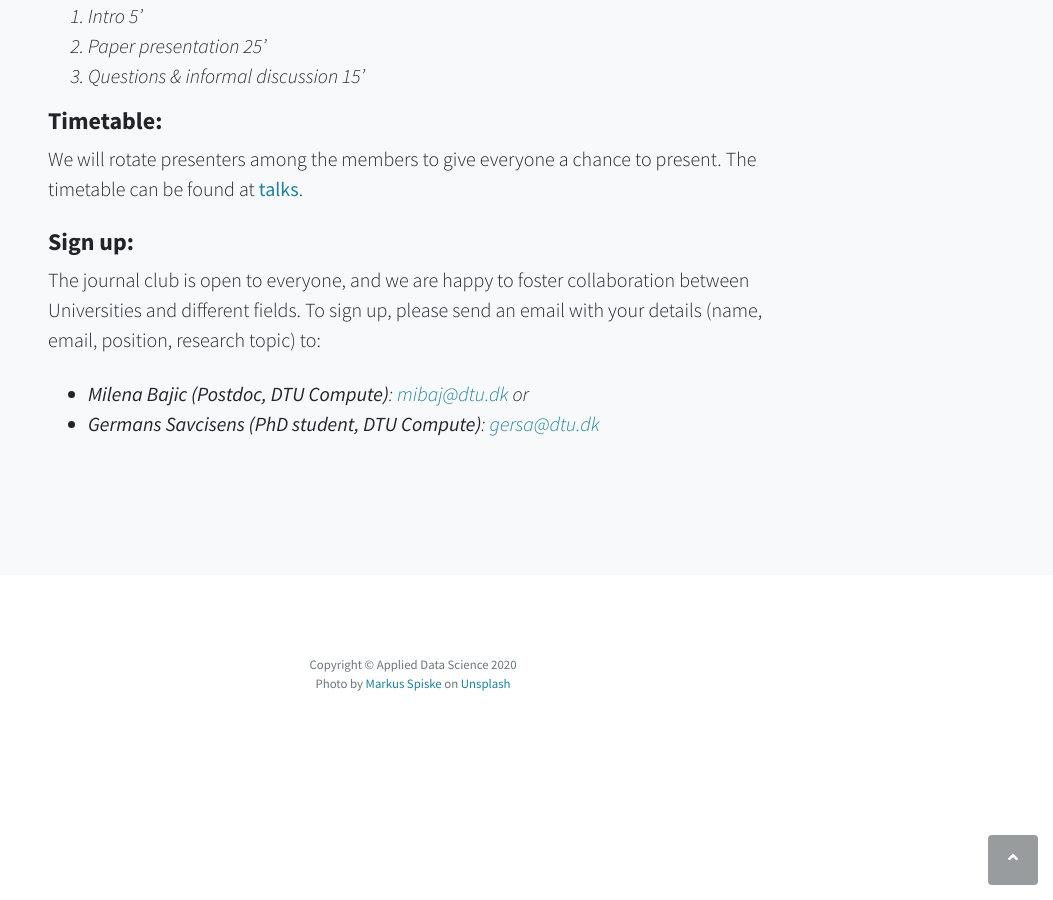
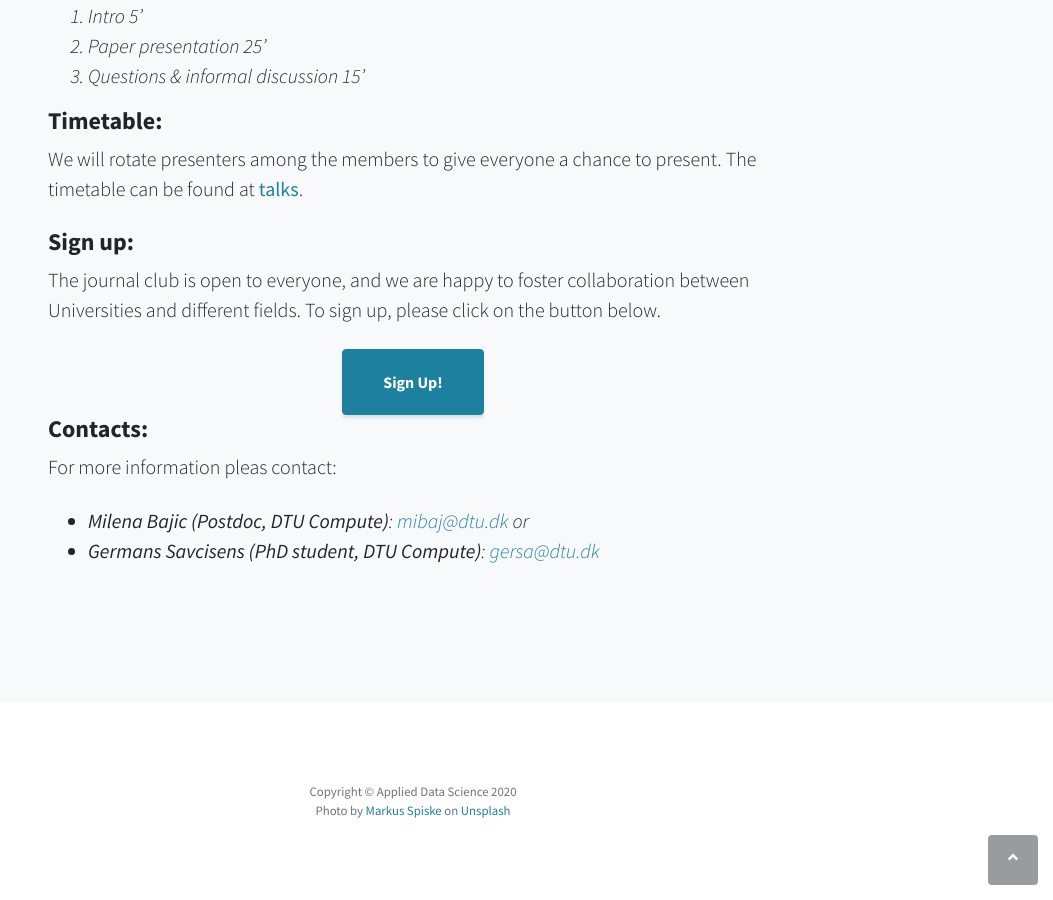
Before and after one commit to milenabaj/tinder_devops, a Jekyll site: the page index.html, which Jekyll copies as it is, in a window 1280 px wide and 900 px high, scrolled down 1444 px. Shown: the whole window, without its empty margins (227-1280 px from the left). Built offline with Jekyll 4.4.1, drawn with Linux system fonts in a browser that asks for light colours.

Commit message:
Update index.html

```diff
--- a/index.html
+++ b/index.html
@@ -70,7 +70,18 @@ its application across industries, including engineering, physics, health, socia
 	<div class="row">
         <div class="col-lg-8 mx-auto">
           <h4>Sign up:</h4>
-          <p class="lead mb-4">The journal club is open to everyone, and we are happy to foster collaboration between Universities and different fields. To sign up, please send an email with your details (name, email, position, research topic) to:
+          <p class="lead mb-4">The journal club is open to everyone, and we are happy to foster collaboration between Universities and different fields. To sign up, please click on the button below.</p>
+	</div>
+        </div>
+	<div class="row">
+<div class="container text-center my-auto">
+		<a href="https://docs.google.com/forms/d/e/1FAIpQLSeWvGOffck6MguEj6YNbWCtOQsKGILJCaO__kJtfdEtcGI_Lg/viewform?usp=sf_link" class="btn btn-xl btn-primary text-center" target="_blank">Sign Up!</a>
+        </div>
+</div>
+	<div class="row">
+        <div class="col-lg-8 mx-auto">
+          <h4>Contacts:</h4>
+          <p class="lead mb-4"> For more information pleas contact:</p>
 	   <ul class= "lead font-italic">
   		<li><strong>Milena Bajic (Postdoc, DTU Compute)</strong>: <a href= "mailto:mibaj@dtu.dk">mibaj@dtu.dk</a> or</li>
   		<li><strong>Germans Savcisens (PhD student, DTU Compute)</strong>: <a href= "mailto:gersa@dtu.dk">gersa@dtu.dk</a></li>
@@ -78,6 +89,7 @@ its application across industries, including engineering, physics, health, socia
 	</ul>
         </div>
         </div>
+
     </div>
   </section>
 
```
